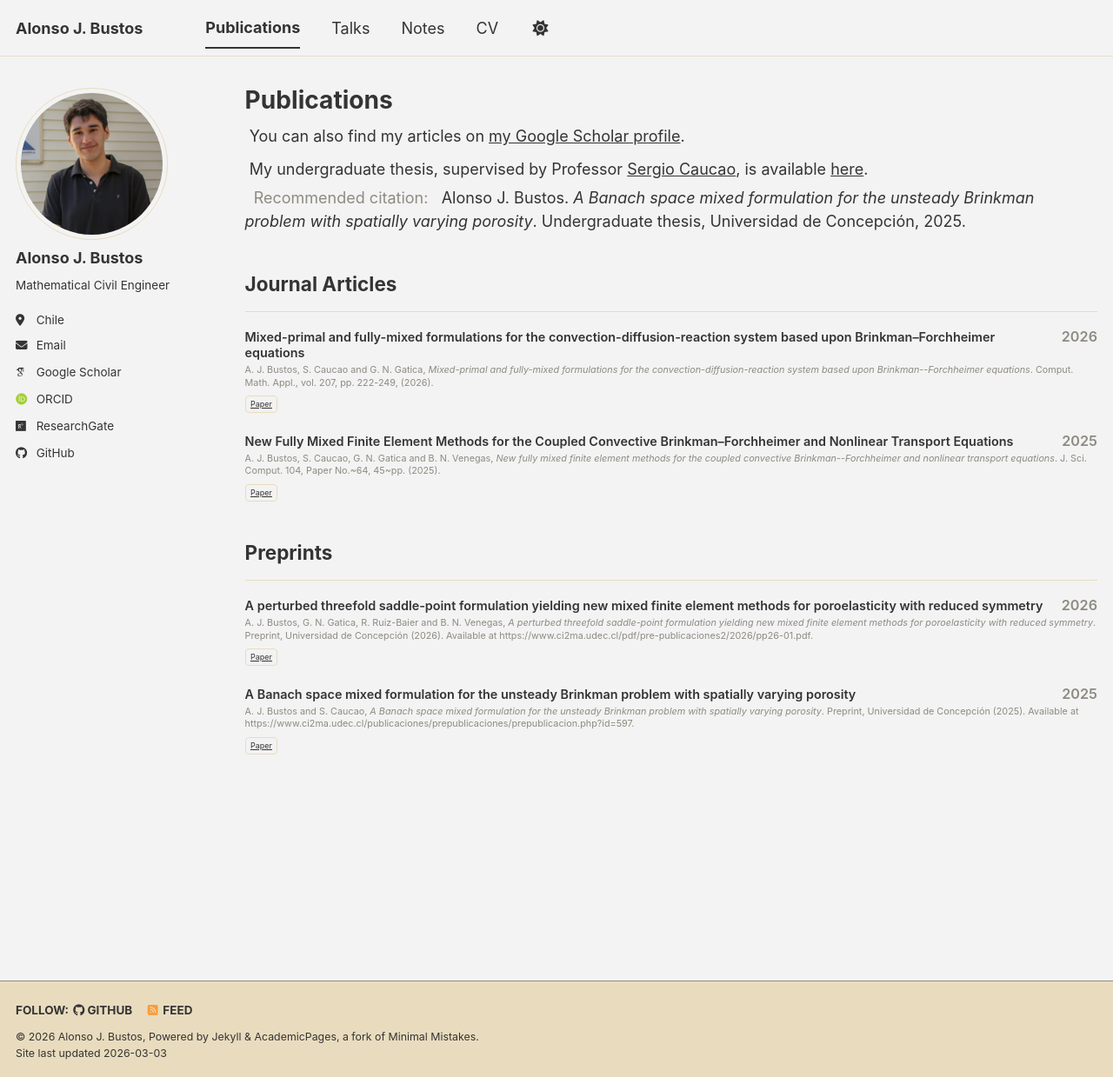
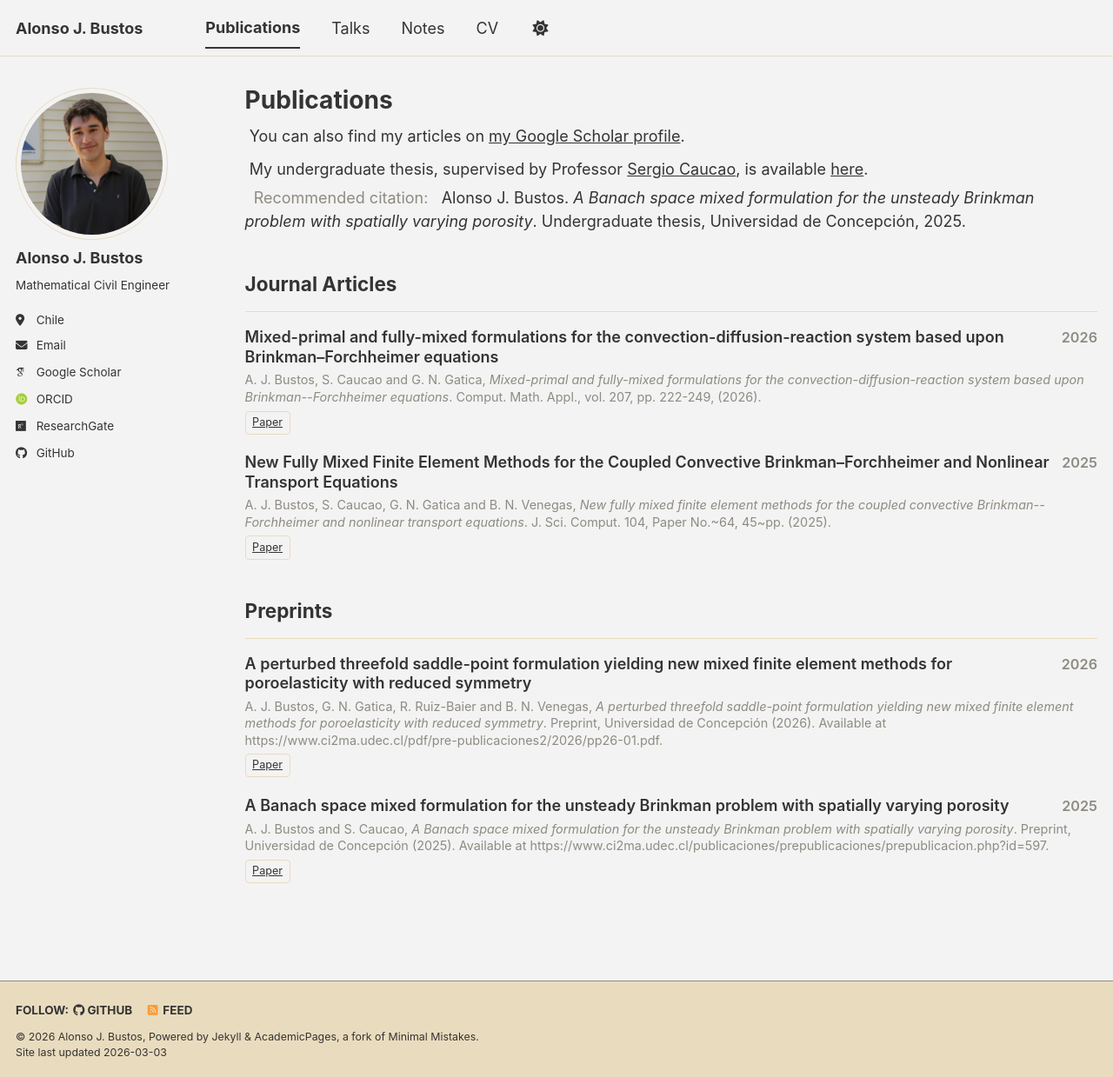
Before and after one commit to alonsojbustos/alonsojbustos.github.io, a Jekyll site: the page built from _pages/publications.html, in a window 1280 px wide and 1239 px high. Shown: the whole window at 87% size. Built offline with Jekyll 4.4.1, drawn with Linux system fonts in a browser that asks for light colours; some web fonts are replaced; a script bundle is joined from its source files by our own code; library files that are not in the unit come from our copies.

Commit message:
Update _custom.scss

```diff
--- a/_sass/_custom.scss
+++ b/_sass/_custom.scss
@@ -16,7 +16,7 @@
 .pub-title {
   font-weight: 600;
   line-height: 1.25;
-  font-size: 0.8rem;
+  font-size: 1rem;
 }
 
 .pub-title a { text-decoration: none; }
@@ -26,7 +26,7 @@
   margin-top: 0.35em;
   color: var(--global-text-color-light);
   line-height: 1.35;
-  font-size: 0.6rem;
+  font-size: 0.8rem;
 }
 
 .pub-button {
@@ -36,7 +36,7 @@
   border: 1px solid var(--global-border-color);
   border-radius: 4px;
   text-decoration: none;
-  font-size: 0.5rem;
+  font-size: 0.7rem;
 }
 
 .pub-button:hover { text-decoration: none; }
```
